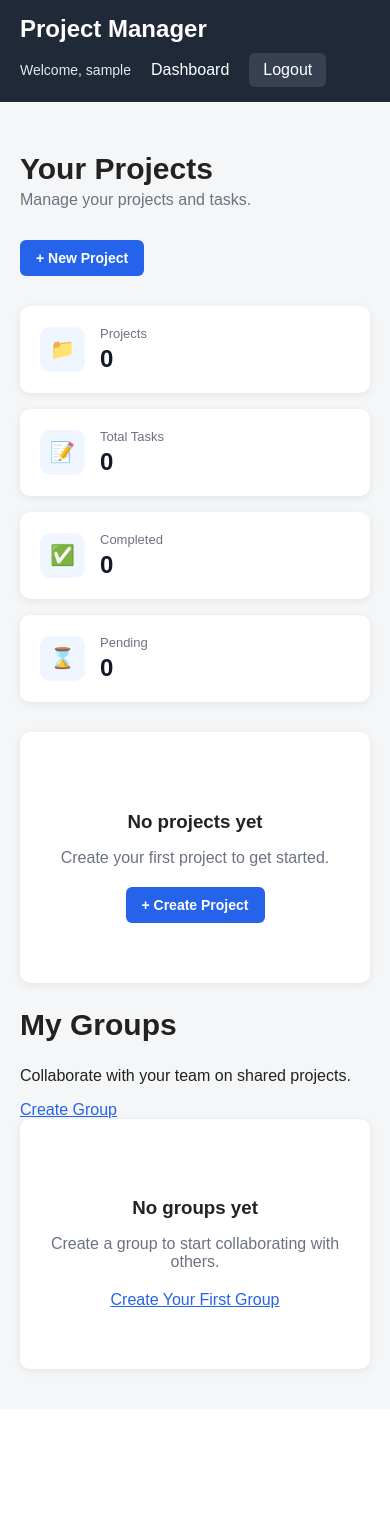
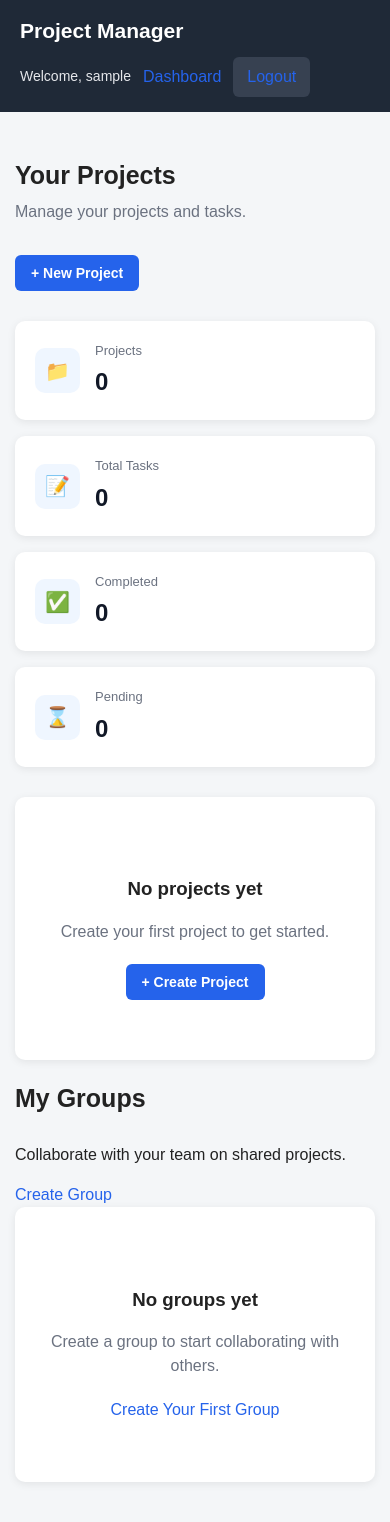
Before and after one commit to Cha-Luna-Star/ProjectManagement-WebApp, a Flask app: page /dashboard in a window 390 px wide. Before the commit the page ends 1377 px from the top, so only its background shows below. Run offline with Flask 3, Linux system fonts and the light colour scheme; the visitor is signed in with stand-in values (Sample User, id 1); data that the repository does not hold is empty; some libraries are stand-ins or nearby versions.

Commit message:
Improve responsive layout and task styling

```diff
--- a/static/css/base.css
+++ b/static/css/base.css
@@ -7,10 +7,15 @@ body {
     font-family: Arial, Helvetica, sans-serif;
     background: #f4f6f8;
     color: #222;
+    line-height: 1.5;
+}
+a {
+    color: #2563eb;
+    text-decoration: none;
 }
 
-a {
-    color: #2563eb;
+a:hover {
+    text-decoration: underline;
 }
 
 button {
@@ -27,6 +32,15 @@ button {
 
 button:hover {
     background: #1d4ed8;
+}
+
+button:focus-visible,
+a:focus-visible,
+input:focus-visible,
+select:focus-visible,
+textarea:focus-visible {
+    outline: 3px solid #93c5fd;
+    outline-offset: 2px;
 }
 
 .dashboard {
--- a/static/css/dashboard.css
+++ b/static/css/dashboard.css
@@ -6,8 +6,9 @@
     display: flex;
     justify-content: space-between;
     align-items: center;
-
+    gap: 20px;
     margin-bottom: 30px;
+    flex-wrap: wrap;
 }
 
 .page-header h2 {
@@ -26,21 +27,16 @@
 
 .project-card {
     background: white;
-
     display: flex;
     justify-content: space-between;
     align-items: center;
-
     gap: 20px;
-
+    flex-wrap: wrap;
     border-radius: 10px;
-
     padding: 20px;
     margin-bottom: 16px;
-
     box-shadow:
         0 2px 8px rgba(0, 0, 0, 0.08);
-
     transition:
         transform 0.2s,
         box-shadow 0.2s;
@@ -85,13 +81,9 @@
 
 .empty-state {
     background: white;
-
     text-align: center;
-
     padding: 60px 30px;
-
     border-radius: 10px;
-
     box-shadow:
         0 2px 8px rgba(0, 0, 0, 0.08);
 }
@@ -102,7 +94,6 @@
 
 .empty-state p {
     color: #6b7280;
-
     margin-bottom: 20px;
 }
 
@@ -112,64 +103,49 @@
 
 .dashboard-stats {
     display: grid;
-
     grid-template-columns: repeat(4, 1fr);
-
     gap: 16px;
-
     margin-bottom: 30px;
 }
 
 .stat-card {
     display: flex;
+    align-items: center;
+    gap: 15px;
+    padding: 20px;
+    background: white;
+    border-radius: 10px;
+    box-shadow: 0 2px 8px rgba(0, 0, 0, 0.08);
+    transition: transform 0.2s, box-shadow 0.2s;
+}
 
-    align-items: center;
-
-    gap: 15px;
-
-    padding: 20px;
-
-    background: white;
-
-    border-radius: 10px;
-
-    box-shadow:
-        0 2px 8px rgba(0, 0, 0, 0.08);
+.stat-card:hover {
+    transform: translateY(-2px);
+    box-shadow: 0 5px 15px rgba(0, 0, 0, 0.10);
 }
 
 .stat-icon {
     width: 45px;
     height: 45px;
-
     display: flex;
-
     align-items: center;
     justify-content: center;
-
     border-radius: 10px;
-
     background: #eff6ff;
-
     color: #2563eb;
-
     font-size: 20px;
-
     flex-shrink: 0;
 }
 
 .stat-card p {
     margin: 0 0 4px;
-
     color: #6b7280;
-
     font-size: 13px;
 }
 
 .stat-card h3 {
     margin: 0;
-
     font-size: 24px;
-
     color: #111827;
 }
 
@@ -180,31 +156,22 @@
 .progress-header {
     display: flex;
     justify-content: space-between;
-
     margin-bottom: 7px;
-
     color: #6b7280;
-
     font-size: 13px;
 }
 
 .progress-bar {
     width: 100%;
     height: 8px;
-
     overflow: hidden;
-
     border-radius: 10px;
-
     background: #e5e7eb;
 }
 
 .progress-fill {
     height: 100%;
-
     border-radius: 10px;
-
     background: #2563eb;
-
     transition: width 0.3s ease;
 }
--- a/static/css/navbar.css
+++ b/static/css/navbar.css
@@ -1,38 +1,28 @@
 .navbar {
     background: #1f2937;
     color: white;
-
     padding: 16px 40px;
-
     display: flex;
     align-items: center;
     justify-content: space-between;
+    min-height: 64px;
 }
 
 .navbar h1 {
     margin: 0;
-
     font-size: 24px;
 }
 
 .navbar-right {
     display: flex;
-
     align-items: center;
-
     gap: 20px;
+    flex-wrap: wrap;
 }
 
 .navbar-username {
     color: #e5e7eb;
-
     font-size: 14px;
-}
-
-.navbar a {
-    color: white;
-
-    text-decoration: none;
 }
 
 .navbar a:hover {
@@ -41,14 +31,12 @@
 
 .logout-link {
     padding: 8px 14px;
-
     border-radius: 6px;
-
     background: #374151;
+    transition: background 0.2s ease;
 }
 
 .logout-link:hover {
     background: #4b5563;
-
     text-decoration: none !important;
 }
--- a/static/css/responsive.css
+++ b/static/css/responsive.css
@@ -99,11 +99,27 @@
         width: 100%;
     }
 
-    .task-counts {
-        flex-direction: column;
+}
+
+@media (max-width: 500px) {
+    .navbar-right {
+        width: 100%;
+        gap: 12px;
     }
 
-    .task-counts span {
-        width: 100%;
+    .navbar h1 {
+        font-size: 21px;
+    }
+
+    .dashboard {
+        padding: 0 15px;
+    }
+
+    .dashboard h2 {
+        font-size: 25px;
+    }
+
+    .back-button {
+        margin-bottom: 15px;
     }
 }
--- a/templates/project.html
+++ b/templates/project.html
@@ -313,7 +313,7 @@
                     status='Completed',
                     priority=request.args.get('priority'),
                     assigned=request.args.get('assigned')
-                ) }}">
+                ) }}git">
                     <button
                         type="button"
                         class="{% if request.args.get('status') == 'Completed' %}active{% endif %}"
```
Also changed, not shown: static/css/auth.css (+0 -49 lines), static/css/forms.css (+18 -2 lines), static/css/project.css (+5 -19 lines), static/css/tasks.css (+10 -22 lines).
